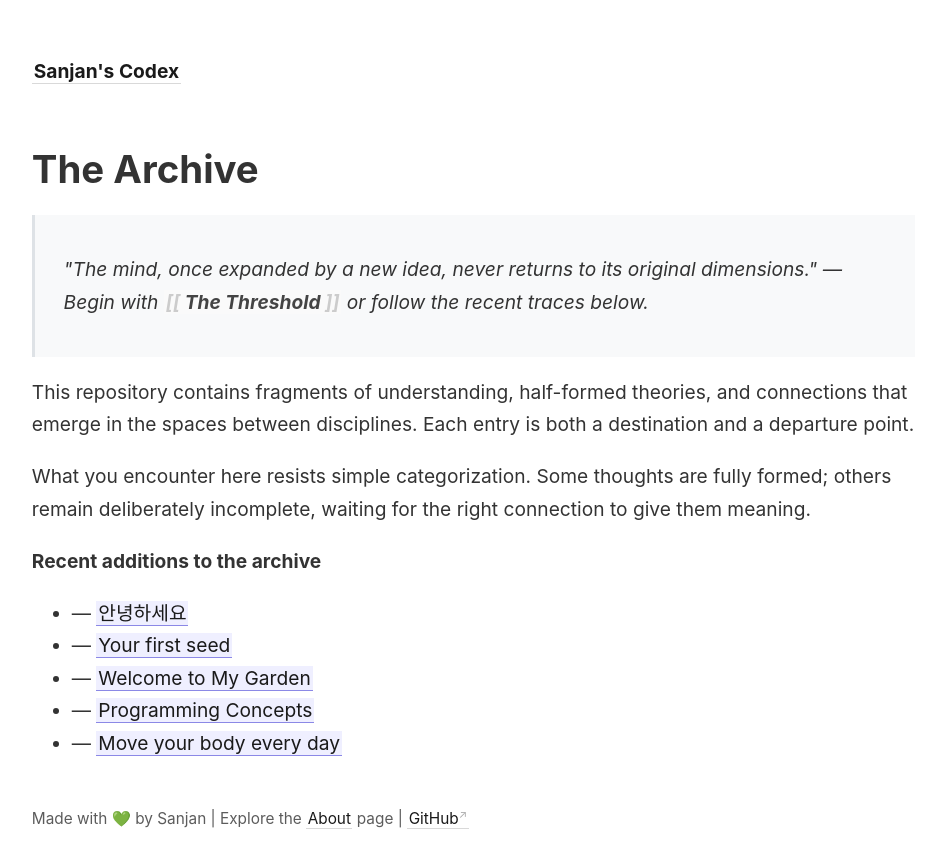
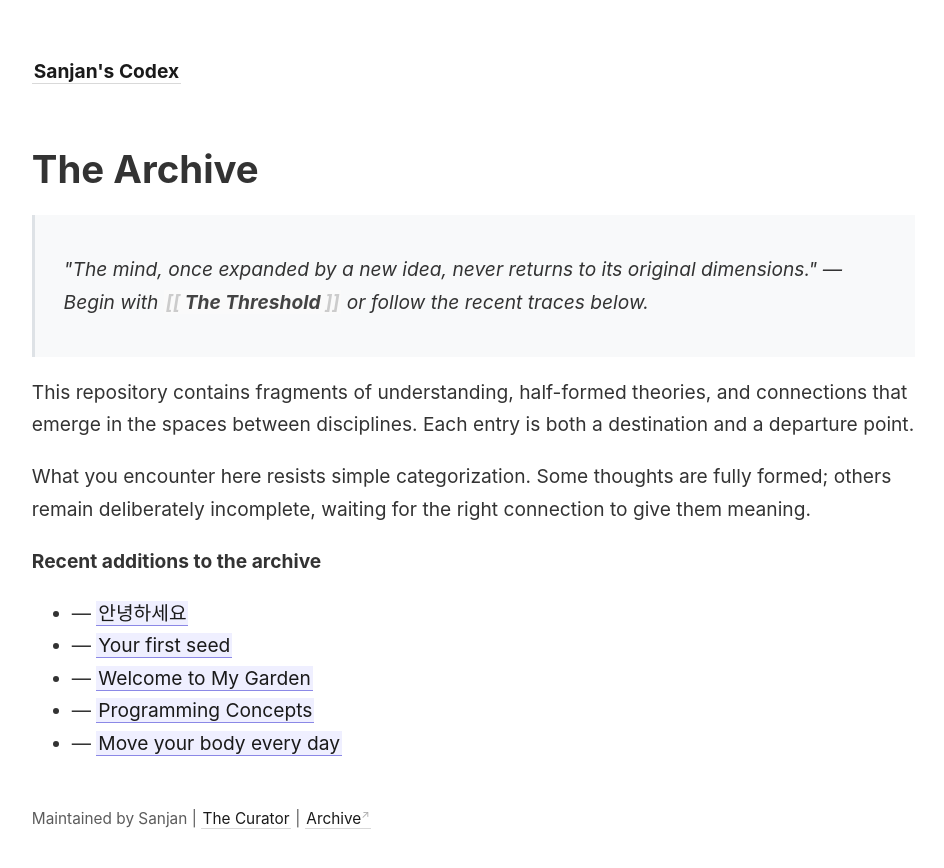
Before and after one commit to sanjanb/my-digital-garden, a Jekyll site: the page built from _pages/index.md, in a window 1280 px wide. Shown: the top 868 px of the page, without its empty margins (45-989 px from the left). Built offline with Jekyll 4.4.1, drawn with Linux system fonts in a browser that asks for light colours.

```diff
--- a/_includes/footer.html
+++ b/_includes/footer.html
@@ -1,3 +1 @@
-Made with 💚 by Sanjan | Explore the
-<a class="internal-link" href="{{ site.baseurl }}/about">About</a> page |
-<a href="https://github.com/sanjanb" target="_blank">GitHub</a>
+Maintained by Sanjan | <a class="internal-link" href="{{ site.baseurl }}/about">The Curator</a> | <a href="https://github.com/sanjanb" target="_blank">Archive</a>
```
Also changed, not shown: _pages/index.md (line endings or trailing spaces).
